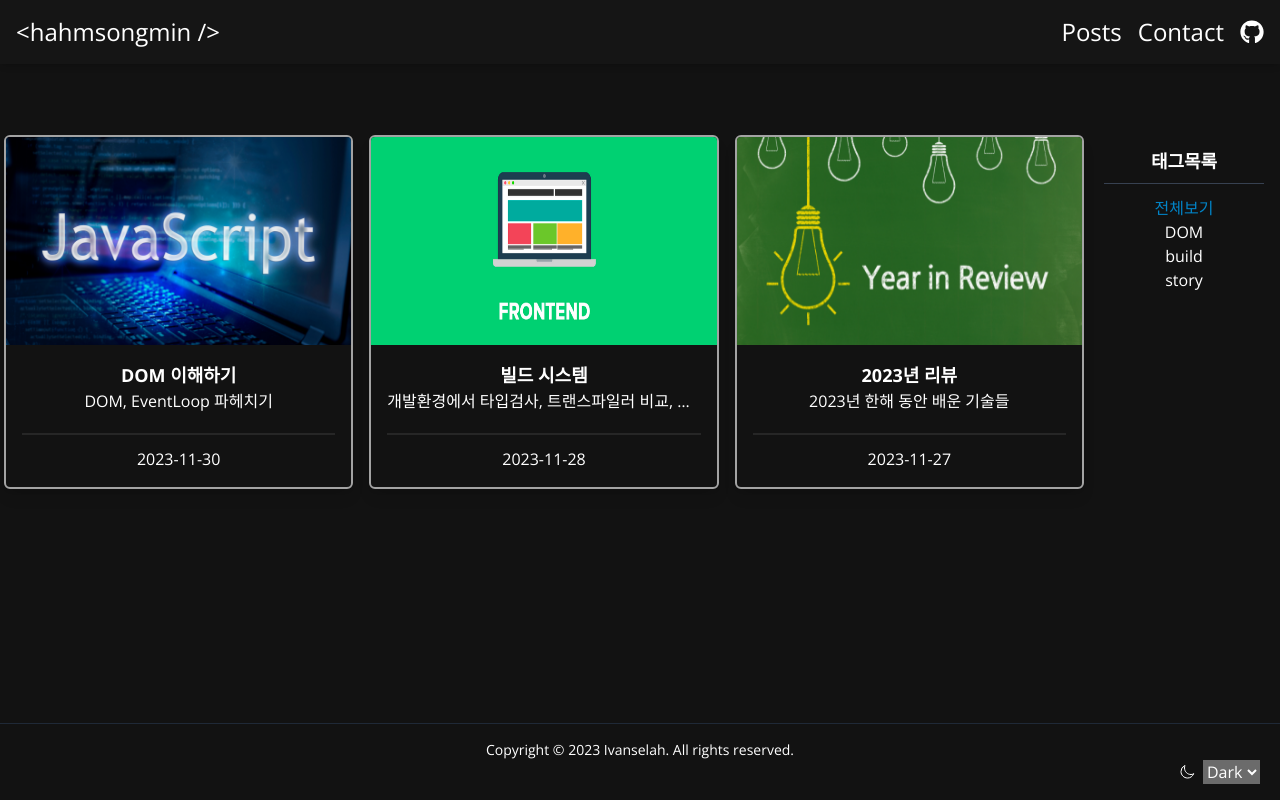
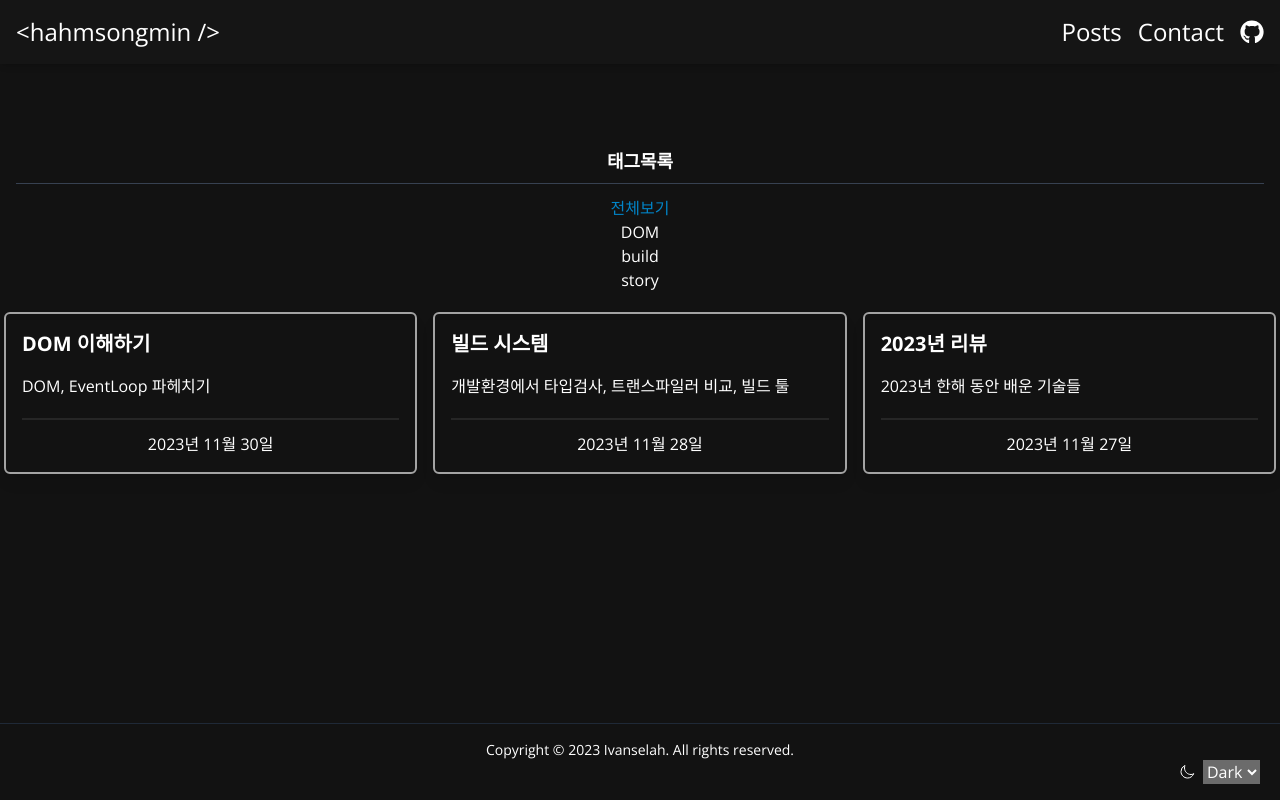
Before and after one commit to ivanselah/ivanselah.com, a Next.js app: page /posts in a window 1280 px wide. Built offline with nearby package versions, Linux system fonts and the light colour scheme.

Commit message:
layout set

```diff
--- a/data/post.json
+++ b/data/post.json
@@ -2,7 +2,7 @@
   {
     "title": "2023년 리뷰",
     "description": "2023년 한해 동안 배운 기술들",
-    "date": "2023-11-27",
+    "date": "2023년 11월 27일",
     "tag": "story",
     "path": "my-story-2023-review",
     "isPublic": true
@@ -10,7 +10,7 @@
   {
     "title": "빌드 시스템",
     "description": "개발환경에서 타입검사, 트랜스파일러 비교, 빌드 툴",
-    "date": "2023-11-28",
+    "date": "2023년 11월 28일",
     "tag": "build",
     "path": "build-system",
     "isPublic": true
@@ -18,9 +18,9 @@
   {
     "title": "DOM 이해하기",
     "description": "DOM, EventLoop 파헤치기",
-    "date": "2023-11-30",
+    "date": "2023년 11월 30일",
     "tag": "DOM",
-    "path": "dom-understanding",
+    "path": "build-system",
     "isPublic": true
   }
 ]
--- a/src/components/posts/FilterablePosts.tsx
+++ b/src/components/posts/FilterablePosts.tsx
@@ -24,13 +24,13 @@
   };
 
   return (
-    <section className="flex mt-15">
-      <PostsGrid posts={filteredPosts} />
+    <section className="flex flex-col mt-15">
       <Tags
         tags={[ALL_POSTS, ...tags]}
         selectedTag={selectedTag}
         onClick={onTagClick}
       />
+      <PostsGrid posts={filteredPosts} />
     </section>
   );
 }
--- a/src/components/posts/PostCard.tsx
+++ b/src/components/posts/PostCard.tsx
@@ -12,18 +12,10 @@
 }: PostCardProps) {
   return (
     <Link href={`/posts/${path}`}>
-      <article className="dark:border-solid dark:border-2 dark:border-neutral-400 rounded-md overflow-hidden shadow-lg hover:shadow-slate-100 dark:hover:shadow-slate-800">
-        <Image
-          className="w-full h-52"
-          src={`/images/posts/${path}.png`}
-          alt={title}
-          width={300}
-          height={300}
-          priority
-        />
-        <div className="flex flex-col items-center p-4">
-          <h3 className="text-lg font-bold">{title}</h3>
-          <p className="w-full truncate text-center">{description}</p>
+      <article className="h-fit border-2 dark:border-solid dark:border-2 dark:border-neutral-400 rounded-md overflow-hidden shadow-lg hover:shadow-slate-100 dark:hover:shadow-slate-800">
+        <div className="flex flex-col p-4">
+          <h3 className="text-xl font-bold text-left mb-4">{title}</h3>
+          <p className="w-full truncate">{description}</p>
           <div className="w-full h-full border-t-2 border-neutral-100 dark:border-neutral-800 mt-5 pt-3 text-center">
             <time>{date.toString()}</time>
           </div>
--- a/src/components/posts/PostsGrid.tsx
+++ b/src/components/posts/PostsGrid.tsx
@@ -8,7 +8,7 @@
 
 export default function PostsGrid({ posts }: PostsGridProps) {
   return (
-    <ul className="min-w-[80%] mx-auto p-1 grid gap-4 grid-cols-1 sm:grid-cols-2 md:grid-cols-3">
+    <ul className="min-w-[100%] mx-auto p-1 grid gap-4 grid-cols-1 sm:grid-cols-2 md:grid-cols-3">
       {posts.map(post => {
         return (
           <li key={post.path}>
```
Also changed, not shown: 1 other file (tests, documents, lock files or other folders).
